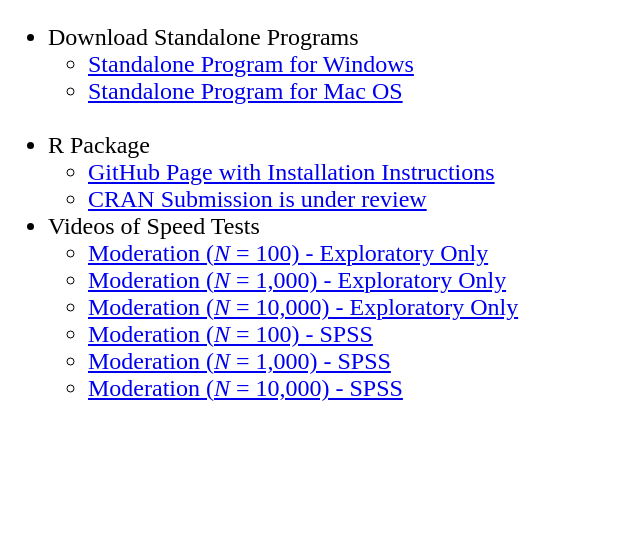
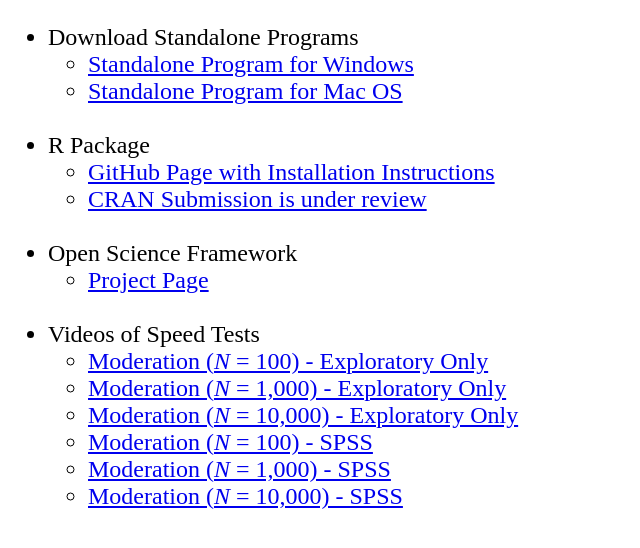
Before and after one commit to jinkim3/exploratory_only_website, a plain HTML site: page index.html in a window 1280 px wide. Shown: the whole page, without its empty margins (0-640 px from the left). Drawn offline with Linux system fonts and the light colour scheme.

Commit message:
Update index.html

```diff
--- a/index.html
+++ b/index.html
@@ -51,6 +51,18 @@
                     </li>
                 </ul>
             </li>
+            <br>
+            <li>Open Science Framework</li>
+            <li style="list-style: none; display: inline">
+                <ul>
+                    <li>
+                        <a href="https://osf.io/xcq2n/"
+                        target="_blank">
+                        Project Page</a>
+                    </li>
+                </ul>
+            </li>
+            <br>
             <li>Videos of Speed Tests</li>
             <li style="list-style: none; display: inline">
                 <ul>
```
